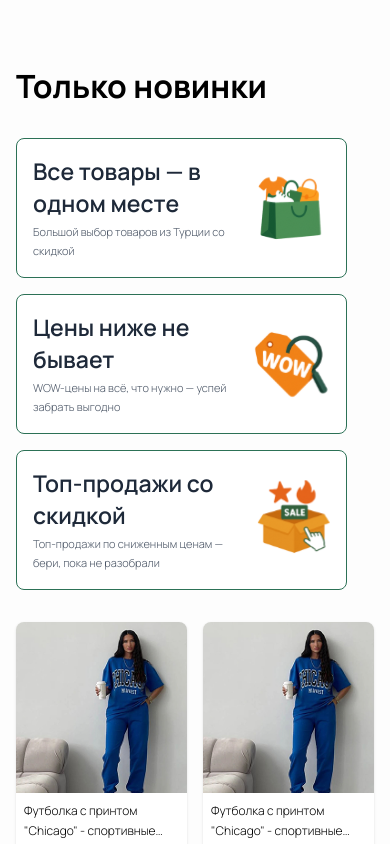
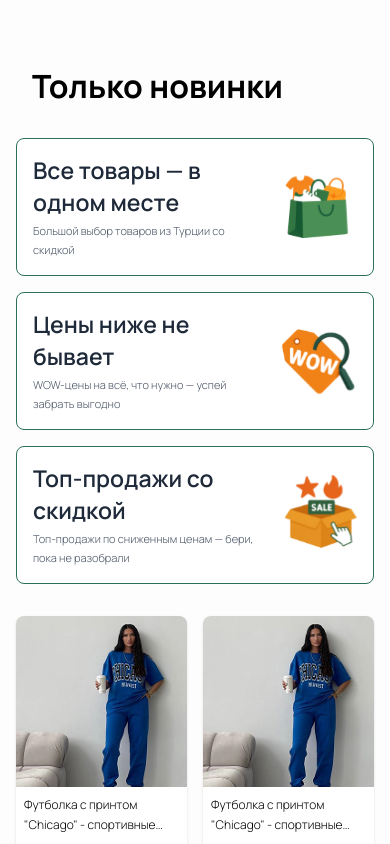
Before and after one commit to ArtemMikhailenko/turkey, a Next.js app: page / in a window 390 px wide. Shown: the part 900-1744 px from the top of the page. Built offline with nearby package versions, Linux system fonts and the light colour scheme.

Commit message:
edits main

```diff
--- a/src/components/main/NewArrivals.tsx
+++ b/src/components/main/NewArrivals.tsx
@@ -31,14 +31,23 @@ export const NewArrivals: FC<NewArrivalsProps> = ({
 
   return (
     <section className="py-10">
-      <div className="mx-auto px-4 max-w-[1200px]">
+      {/* Центровочный контейнер */}
+      <div className="mx-auto max-w-[1200px] px-4 lg:px-0">
+
         {/* Заголовок */}
-        <h2 className="mb-8 font-bold text-[32px] md:text-[46px] leading-[122%]">
+        <h2
+          className="
+            mb-8 font-bold
+            text-[32px] md:text-[46px]
+            leading-[122%]
+            px-4 sm:px-0
+          "
+        >
           Только новинки
         </h2>
 
-        {/* Информационные блоки */}
-        <div className="grid grid-cols-1 md:grid-cols-3 gap-4 mb-8 justify-center">
+        {/* Промо-карточки */}
+        <div className="grid grid-cols-1 sm:grid-cols-3 gap-4 mb-8">
           {[
             {
               title: 'Все товары — в одном месте',
@@ -62,20 +71,16 @@ export const NewArrivals: FC<NewArrivalsProps> = ({
             <div
               key={i}
               className="
-        bg-white
-        rounded-[8px]
-        border
-        border-[#2c7156]
+                bg-white rounded-[8px]
+                border border-[#2c7156]
                 p-4
-        w-[331px]
-        h-[140px]
-        flex
-        items-center
-        justify-between
+                w-full              /* мобильные: 100% */
+                sm:w-[331px]        /* sm+: фикс ширина */
+                sm:h-[140px]        /* sm+: фикс высота */
+                flex items-center justify-between
               "
             >
-      {/* Текст */}
-      <div className="space-y-1">
+              <div className="flex-1 pr-4 space-y-1">
                 <h3 className="font-semibold text-[23px] leading-[137%] text-gray-800">
                   {title}
                 </h3>
@@ -83,8 +88,6 @@ export const NewArrivals: FC<NewArrivalsProps> = ({
                   {subtitle}
                 </p>
               </div>
-
-      {/* Иконка */}
               <div className="flex-shrink-0">
                 <Image
                   src={icon}
@@ -98,17 +101,15 @@ export const NewArrivals: FC<NewArrivalsProps> = ({
           ))}
         </div>
 
-
         {/* Сетка товаров */}
         <div className="grid grid-cols-2 sm:grid-cols-3 lg:grid-cols-5 gap-4 mb-8">
-          {/* Карточка товара (повторяющийся элемент) */}
-          {[1, 2, 3, 4, 5, 6, 7, 8, 9, 10].map((index) => (
-            <div key={index} className="bg-white rounded-lg shadow flex flex-col overflow-hidden">
-              <Link href={`/product/${index}`}>
+          {[...Array(10)].map((_, idx) => (
+            <div key={idx} className="bg-white rounded-lg shadow flex flex-col overflow-hidden">
+              <Link href={`/product/${idx}`}>
                 <div className="relative w-full aspect-square">
                   <Image
                     src="/slider.png"
-                    alt="Футболка с принтом 'Chicago' - спортивные брюки-джоггеры"
+                    alt="Превью товара"
                     fill
                     className="object-cover"
                   />
@@ -116,7 +117,7 @@ export const NewArrivals: FC<NewArrivalsProps> = ({
               </Link>
 
               <div className="flex flex-col flex-1 p-2">
-                <Link href={`/product/${index}`} className="hover:text-[#2c7156]">
+                <Link href={`/product/${idx}`} className="hover:text-[#2c7156]">
                   <h3 className="text-xs font-light leading-[168%] line-clamp-2 mb-2">
                     Футболка с принтом "Chicago" - спортивные брюки-джоггеры
                   </h3>
@@ -136,7 +137,7 @@ export const NewArrivals: FC<NewArrivalsProps> = ({
         </div>
 
         {/* Кнопка «Посмотреть все» */}
-        <div className="text-center">
+        <div className="text-center mb-4">
           <button className="px-8 py-3 border border-[#2c7156] text-[#2c7156] rounded hover:bg-[#f0f8f7]">
             Посмотреть все
           </button>
```
Lines whose indentation alone changed are shown as unchanged.
